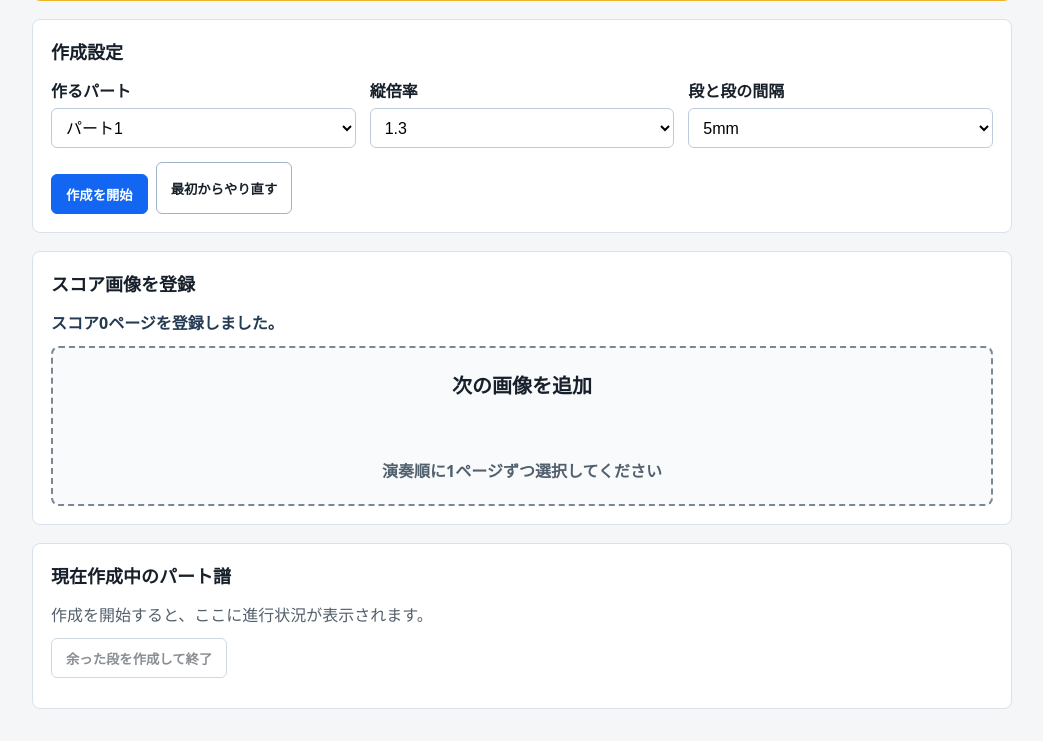
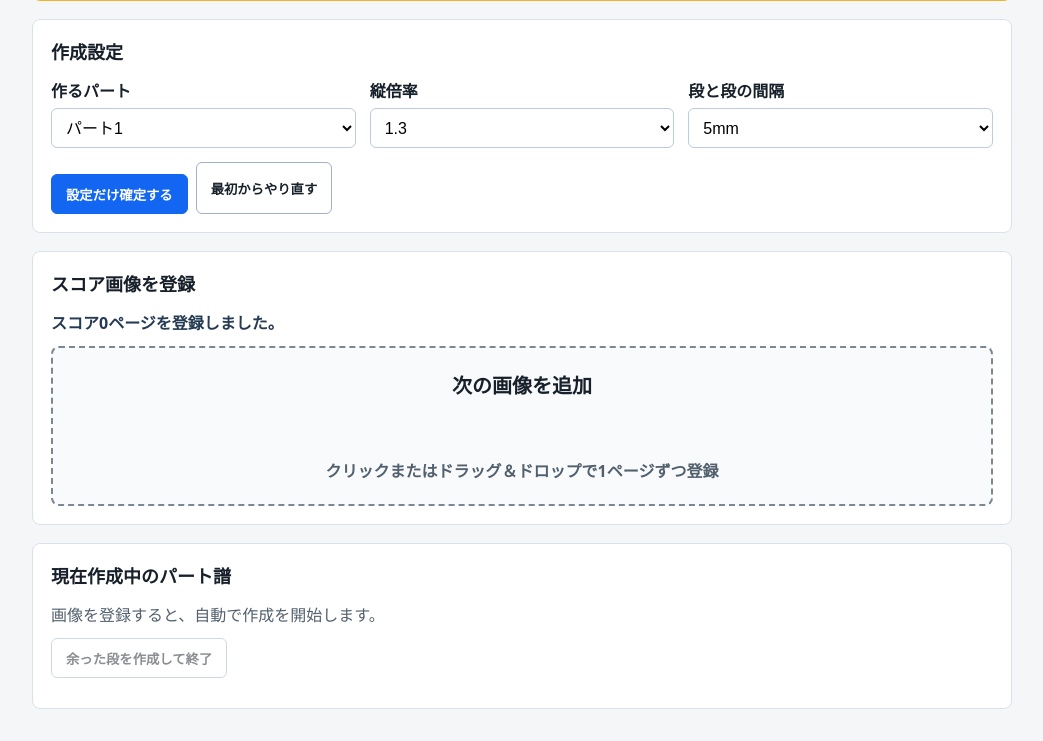
Before and after one commit to okakki-0525/quartet-part-maker, a Flask app: page / in a window 1280 px wide. Shown: the part 603-1344 px from the top of the page, without its empty margins (118-1161 px from the left). Run offline with Flask 3, Linux system fonts and the light colour scheme.

Commit message:
UI改修

```diff
--- a/static/app.js
+++ b/static/app.js
@@ -4,19 +4,33 @@ const memoryPart = document.getElementById("memoryPart");
 const memoryStart = document.getElementById("memoryStart");
 const memoryClear = document.getElementById("memoryClear");
 const memoryFileInput = document.getElementById("memoryFileInput");
+const memoryNext = document.getElementById("memoryNext");
 const memoryFinish = document.getElementById("memoryFinish");
 const memoryStatus = document.getElementById("memoryStatus");
 const memoryDownloads = document.getElementById("memoryDownloads");
 const registeredPages = document.getElementById("registeredPages");
 const memoryDropZone = document.querySelector(".memory-upload");
+const dropMain = document.getElementById("dropMain");
+const dropSub = document.getElementById("dropSub");
 
 let memorySessionId = null;
 let memoryState = null;
 let lastReadyPageCount = 0;
+let waitingForNextPage = false;
 
 function setMemoryStatus(message, isError = false) {
   memoryStatus.textContent = message;
   memoryStatus.classList.toggle("error", isError);
+}
+
+function setDropText(main, sub, isError = false) {
+  dropMain.textContent = main;
+  dropSub.textContent = sub;
+  memoryDropZone.classList.toggle("drop-error", isError);
+}
+
+function resetDropText() {
+  setDropText("次の画像を追加", "クリックまたはドラッグ＆ドロップで1ページずつ登録");
 }
 
 function selectedPartLabel() {
@@ -31,8 +45,11 @@ function updateRegisteredPages() {
 
 function updateMemoryControls() {
   const active = Boolean(memorySessionId);
-  memoryFileInput.disabled = !active;
-  memoryFinish.disabled = !active || !memoryState || Number(memoryState.current_count || 0) === 0;
+  memoryFileInput.disabled = waitingForNextPage;
+  memoryNext.hidden = !waitingForNextPage;
+  memoryNext.disabled = !waitingForNextPage;
+  memoryFinish.disabled =
+    !active || waitingForNextPage || !memoryState || Number(memoryState.current_count || 0) === 0;
   memoryStart.disabled = active;
   memoryPart.disabled = active;
   verticalScale.disabled = active;
@@ -41,7 +58,7 @@ function updateMemoryControls() {
 
 function renderProgress(defaultMessage = "") {
   if (!memoryState) {
-    setMemoryStatus(defaultMessage || "作成を開始すると、ここに進行状況が表示されます。");
+    setMemoryStatus(defaultMessage || "画像を登録すると、自動で作成を開始します。");
     return;
   }
 
@@ -51,10 +68,13 @@ function renderProgress(defaultMessage = "") {
   const latestReady = readyPages[readyPages.length - 1];
 
   if (readyPages.length > lastReadyPageCount && latestReady) {
+    waitingForNextPage = true;
     setMemoryStatus(
       `${part}の${latestReady.page}ページ目が作成できるようになりました。まだ入りきらなかった段があるので次ページの先頭に入れます。`
     );
+    setDropText("ページが完成しました", "「次のページを作成する」を押すと次の画像を登録できます");
     lastReadyPageCount = readyPages.length;
+    updateMemoryControls();
     return;
   }
 
@@ -80,6 +100,8 @@ function renderMemoryDownloads() {
 }
 
 async function startMemoryMode() {
+  if (memorySessionId) return true;
+
   const formData = new FormData();
   formData.append("part", memoryPart.value);
   formData.append("vertical_scale", verticalScale.value);
@@ -97,33 +119,42 @@ async function startMemoryMode() {
     memorySessionId = data.session_id;
     memoryState = data.state;
     lastReadyPageCount = 0;
+    waitingForNextPage = false;
     updateRegisteredPages();
     renderMemoryDownloads();
     renderProgress(`${selectedPartLabel()}の0段目まで抽出しました。`);
+    resetDropText();
+    return true;
   } catch (error) {
     setMemoryStatus(error.message, true);
+    return false;
   } finally {
     updateMemoryControls();
   }
 }
 
 async function addMemoryImages(files) {
-  if (!memorySessionId) {
-    setMemoryStatus("先に作成を開始してください。", true);
+  const selected = Array.from(files).filter((file) => file.type.startsWith("image/"));
+  if (selected.length === 0) return;
+
+  if (selected.length > 1) {
+    setDropText("画像は1枚ずつ登録してください", "2枚以上は登録されませんでした", true);
     return;
   }
 
-  const selected = Array.from(files).filter((file) => file.type.startsWith("image/"));
-  if (selected.length === 0) return;
-  if (selected.length > 1) {
-    setMemoryStatus("画像は1枚ずつ登録してください。", true);
+  if (waitingForNextPage) {
+    setDropText("次のページを作成してください", "先に「次のページを作成する」を押してください", true);
     return;
   }
 
+  const started = await startMemoryMode();
+  if (!started || !memorySessionId) return;
+
   const formData = new FormData();
-  selected.forEach((file) => formData.append("images", file, file.name));
+  formData.append("images", selected[0], selected[0].name);
   memoryFileInput.disabled = true;
   memoryFinish.disabled = true;
+  setDropText("画像を処理しています", selected[0].name);
   setMemoryStatus("画像を処理しています。");
 
   try {
@@ -137,16 +168,25 @@ async function addMemoryImages(files) {
     memoryState = data.state;
     updateRegisteredPages();
     renderMemoryDownloads();
+    resetDropText();
     renderProgress();
   } catch (error) {
     setMemoryStatus(error.message, true);
+    setDropText("画像の処理に失敗しました", "別の画像で試してください", true);
   } finally {
     updateMemoryControls();
   }
 }
 
+function continueNextPage() {
+  waitingForNextPage = false;
+  resetDropText();
+  renderProgress(`${selectedPartLabel()}の${Number(memoryState.extracted_systems || 0)}段目まで抽出しました。`);
+  updateMemoryControls();
+}
+
 async function finishMemoryPage() {
-  if (!memorySessionId) return;
+  if (!memorySessionId || waitingForNextPage) return;
 
   setMemoryStatus("余った段をPDFにしています。");
   try {
@@ -159,8 +199,10 @@ async function finishMemoryPage() {
     const previousReadyCount = memoryState ? memoryState.ready_pages.length : 0;
     memoryState = data.state;
     lastReadyPageCount = previousReadyCount;
+    waitingForNextPage = false;
     updateRegisteredPages();
     renderMemoryDownloads();
+    resetDropText();
 
     const latestReady = memoryState.ready_pages[memoryState.ready_pages.length - 1];
     if (latestReady && memoryState.ready_pages.length > previousReadyCount) {
@@ -184,14 +226,17 @@ async function clearMemoryMode() {
   memorySessionId = null;
   memoryState = null;
   lastReadyPageCount = 0;
+  waitingForNextPage = false;
   memoryDownloads.innerHTML = "";
   updateRegisteredPages();
-  setMemoryStatus("作成を開始すると、ここに進行状況が表示されます。");
+  resetDropText();
+  setMemoryStatus("画像を登録すると、自動で作成を開始します。");
   updateMemoryControls();
 }
 
 memoryStart.addEventListener("click", startMemoryMode);
 memoryClear.addEventListener("click", clearMemoryMode);
+memoryNext.addEventListener("click", continueNextPage);
 memoryFinish.addEventListener("click", finishMemoryPage);
 memoryFileInput.addEventListener("change", () => {
   addMemoryImages(memoryFileInput.files);
@@ -200,7 +245,7 @@ memoryFileInput.addEventListener("change", () => {
 
 memoryDropZone.addEventListener("dragover", (event) => {
   event.preventDefault();
-  if (!memoryFileInput.disabled) {
+  if (!waitingForNextPage) {
     memoryDropZone.classList.add("dragover");
   }
 });
@@ -212,12 +257,9 @@ memoryDropZone.addEventListener("dragleave", () => {
 memoryDropZone.addEventListener("drop", (event) => {
   event.preventDefault();
   memoryDropZone.classList.remove("dragover");
-  if (memoryFileInput.disabled) {
-    setMemoryStatus("先に作成を開始してください。", true);
-    return;
-  }
   addMemoryImages(event.dataTransfer.files);
 });
 
+resetDropText();
 updateRegisteredPages();
 updateMemoryControls();
--- a/static/styles.css
+++ b/static/styles.css
@@ -135,6 +135,16 @@ h2 {
 .drop-zone.dragover {
   border-color: #1266f1;
   background: #eef4ff;
+}
+
+.drop-zone.drop-error {
+  border-color: #d64545;
+  background: #fff5f5;
+}
+
+.drop-zone.drop-error .drop-main,
+.drop-zone.drop-error .drop-sub {
+  color: #b42318;
 }
 
 .drop-main {
--- a/templates/index.html
+++ b/templates/index.html
@@ -85,7 +85,7 @@
           </label>
         </div>
         <div class="start-row">
-          <button type="button" id="memoryStart" class="primary">作成を開始</button>
+          <button type="button" id="memoryStart" class="primary">設定だけ確定する</button>
           <button type="button" id="memoryClear">最初からやり直す</button>
         </div>
       </section>
@@ -94,16 +94,17 @@
         <h2 id="memory-title">スコア画像を登録</h2>
         <p id="registeredPages" class="page-count">スコア0ページを登録しました。</p>
         <label class="drop-zone memory-upload" for="memoryFileInput">
-          <span class="drop-main">次の画像を追加</span>
-          <span class="drop-sub">演奏順に1ページずつ選択してください</span>
+          <span id="dropMain" class="drop-main">次の画像を追加</span>
+          <span id="dropSub" class="drop-sub">クリックまたはドラッグ＆ドロップで1ページずつ登録</span>
           <input id="memoryFileInput" type="file" accept="image/*" disabled>
         </label>
       </section>
 
       <section class="progress-section" aria-labelledby="progress-title">
         <h2 id="progress-title">現在作成中のパート譜</h2>
-        <p id="memoryStatus" class="status" role="status">作成を開始すると、ここに進行状況が表示されます。</p>
+        <p id="memoryStatus" class="status" role="status">画像を登録すると、自動で作成を開始します。</p>
         <div class="memory-actions">
+          <button type="button" id="memoryNext" class="primary" disabled hidden>次のページを作成する</button>
           <button type="button" id="memoryFinish" disabled>余った段を作成して終了</button>
         </div>
         <div id="memoryDownloads" class="download-list"></div>
```
